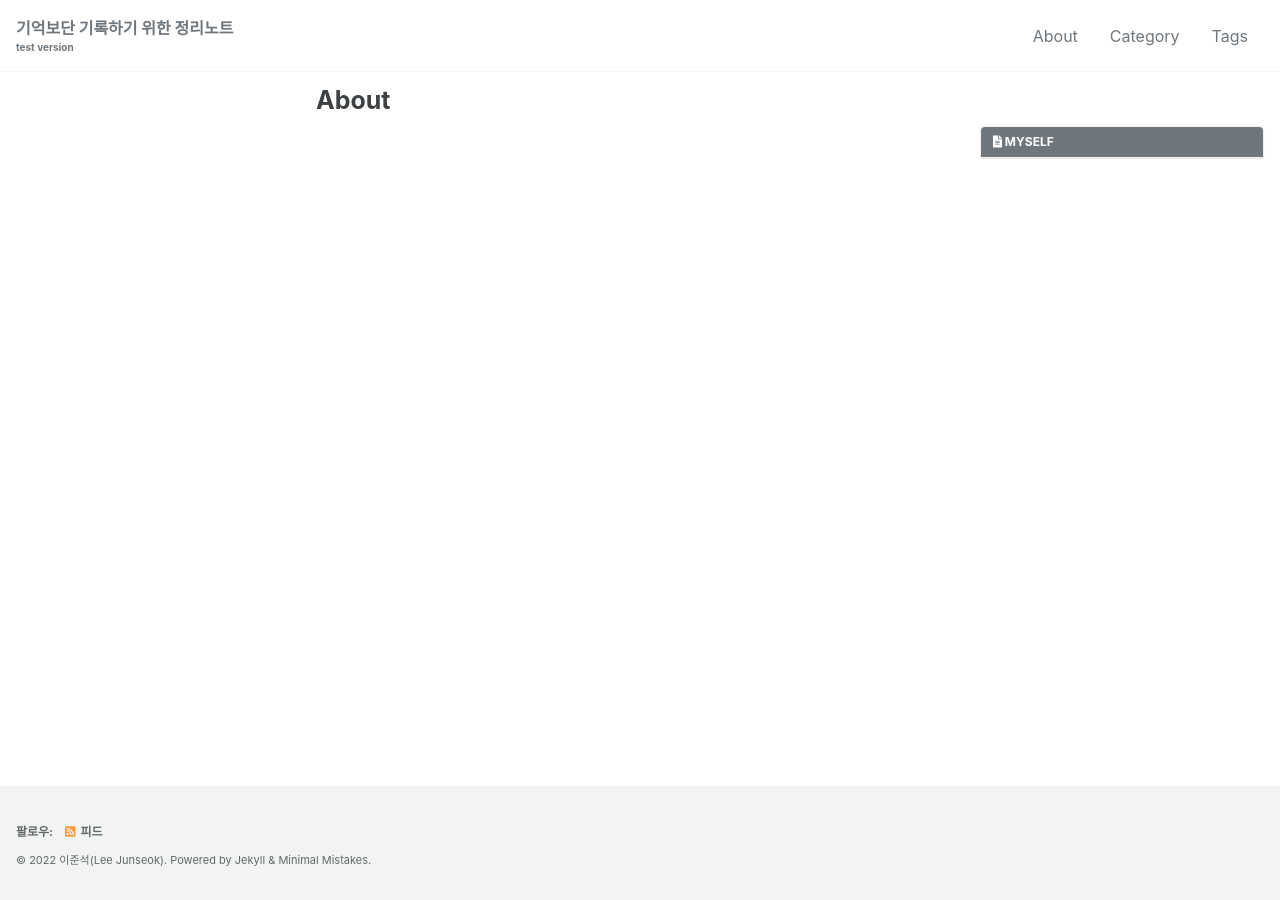
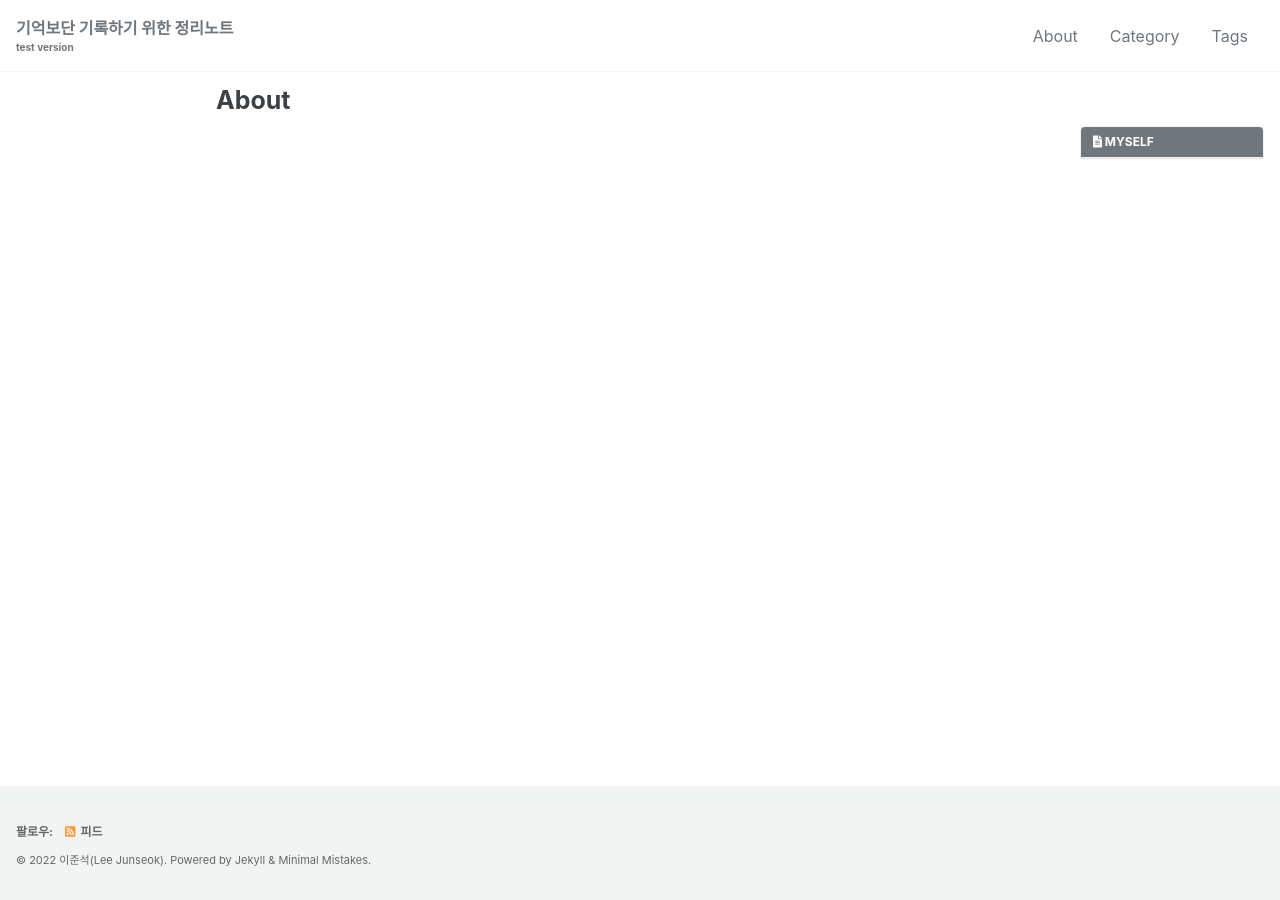
Before and after one commit to jun971006/jun971006.github.io, a Jekyll site: the page built from _pages/about.md, in a window 1280 px wide. Built offline with Jekyll 4.4.1, drawn with Linux system fonts in a browser that asks for light colours; cached includes are drawn as plain includes.

Commit message:
set favicon, change style

```diff
--- a/_includes/head/custom.html
+++ b/_includes/head/custom.html
@@ -1,5 +1,11 @@
 <!-- start custom head snippets -->
 
 <!-- insert favicons. use https://realfavicongenerator.net/ -->
-
+<link rel="apple-touch-icon" sizes="76x76" href="{{site.baseurl}}/assets/logo.ico/apple-touch-icon.png/apple-touch-icon.png">
+<link rel="icon" type="image/png" sizes="32x32" href="{{site.baseurl}}/assets/logo.ico/favicon-32x32.png">
+<link rel="icon" type="image/png" sizes="16x16" href="{{site.baseurl}}/assets/logo.ico/favicon-16x16.png">
+<link rel="manifest" href="/site.webmanifest">
+<link rel="mask-icon" href="/safari-pinned-tab.svg" color="#5bbad5">
+<meta name="msapplication-TileColor" content="#da532c">
+<meta name="theme-color" content="#ffffff">
 <!-- end custom head snippets -->
--- a/_sass/minimal-mistakes/_base.scss
+++ b/_sass/minimal-mistakes/_base.scss
@@ -126,6 +126,9 @@ blockquote {
 /* links */
 
 a {
+  text-decoration: none; // 하이퍼링크 밑줄 제거
+
+
   &:focus {
     @extend %tab-focus;
   }
--- a/_sass/minimal-mistakes/_reset.scss
+++ b/_sass/minimal-mistakes/_reset.scss
@@ -11,15 +11,15 @@ html {
   font-size: 16px;
 
   @include breakpoint($medium) {
-    font-size: 16px;
+    font-size: 16px;                  // Default 18px;
   }
 
   @include breakpoint($large) {
-    font-size: 16px;
+    font-size: 16px;                  // Default 20px;
   }
 
   @include breakpoint($x-large) {
-    font-size: 16px;
+    font-size: 16px;                  // Default 22px;
   }
 
   -webkit-text-size-adjust: 100%;
--- a/_sass/minimal-mistakes/_variables.scss
+++ b/_sass/minimal-mistakes/_variables.scss
@@ -155,9 +155,9 @@ $max-width: $x-large !default;
    Grid
    ========================================================================== */
 
-$right-sidebar-width-narrow: 200px !default;
-$right-sidebar-width: 300px !default;
-$right-sidebar-width-wide: 400px !default;
+$right-sidebar-width-narrow: 100px !default; // default : 200px
+$right-sidebar-width: 200px !default;        // default : 300px
+$right-sidebar-width-wide: 250px !default;   // default : 400px
 
 /*
    Other
```
Also changed, not shown: assets/logo.ico (added).
